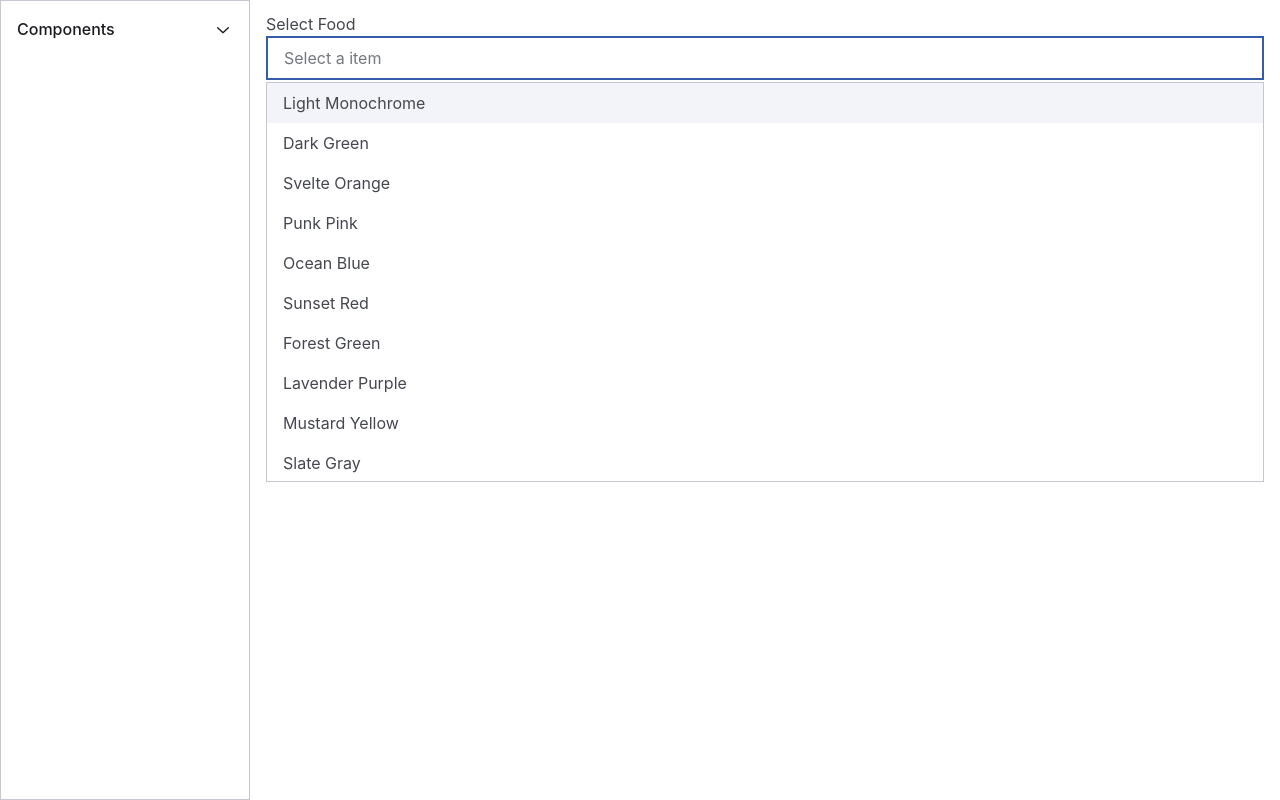
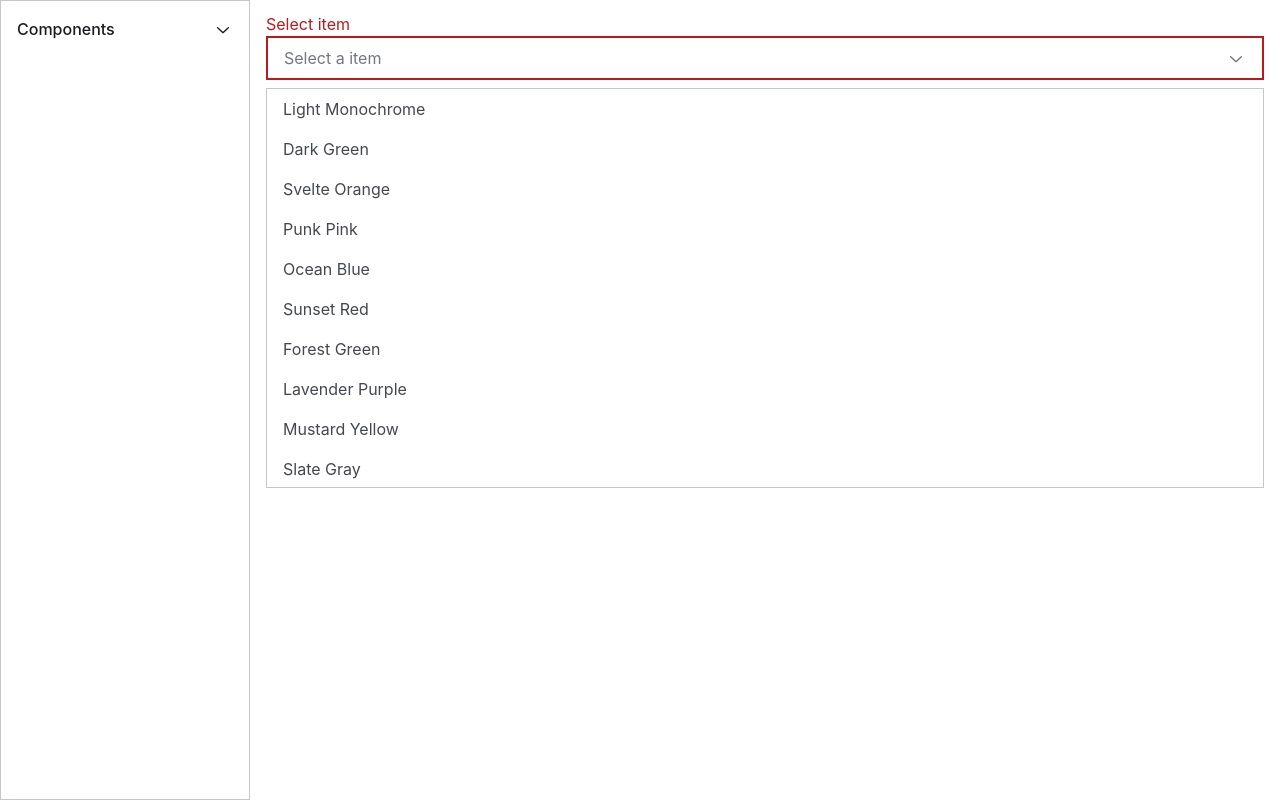
Before and after one commit to phamhaduy95/react-component-lib, a React (Vite) app: page /components/select in a window 1280 px wide. Both pictures are taken after a click on the button "Select a item". Built offline with nearby package versions, Linux system fonts and the light colour scheme.

Commit message:
replace Select implementation from Radix to Ark UI

```diff
--- a/src/components/Select/Select.css
+++ /dev/null
@@ -1,44 +0,0 @@
-.Select_Field {
-	height: var(--spacing-container-lg);
-	cursor: pointer;
-	border: 1px solid var(--color-outline);
-	border-radius: var(--radius-sm);
-	width: 100%;
-	padding-inline: 16px;
-	padding-block: 8px;
-	caret-color: #0000;
-	align-items: center;
-	display: flex;
-}
-.Select_Field > .Select_Value {
-	text-wrap: nowrap;
-	text-overflow: ellipsis;
-	overflow: hidden;
-}
-.Select_Field[data-placeholder] {
-	color: var(--color-outline);
-}
-.Select_Field:is(:focus, [data-state='open']) {
-	border: 2px solid var(--color-primary);
-	outline-style: none;
-}
-.Select_Field[data-status='error'] {
-	border-color: var(--color-error);
-}
-.Select_Field[data-status='warning'] {
-	border-color: var(--color-warning);
-}
-.Select_Field[data-status='success'] {
-	border-color: var(--color-success);
-}
-.Menu.SelectContent {
-	min-width: var(--radix-select-trigger-width);
-	max-height: 50dvh;
-}
-.SelectItem[data-state='checked'] {
-	background-color: var(--color-primary-container);
-	color: var(--color-on-primary-container);
-}
-.SelectItem[data-state='checked'] > .MenuItem_TrailingIcon {
-	color: var(--color-primary);
-}
--- a/src/components/Select/Select.tsx
+++ /dev/null
@@ -1,96 +0,0 @@
-import { Select as RadixSelect } from 'radix-ui';
-
-import SelectGroup from './SelectGroup';
-import SelectItem from './SelectItem';
-
-import FormLabel from '@components/FormLabel/FormLabel';
-import SupportingText from '@components/SupportingText';
-import { FormStatus } from '@components/type';
-import { HTMLAttributes, Ref, useId } from 'react';
-import '../Menu/Menu.css';
-import './Select.css';
-
-type SelectItem = { value: string; label: string; disabled?: boolean };
-
-export type GroupItem = { label: string; items: SelectItem[] };
-
-export type SelectProps = HTMLAttributes<HTMLSelectElement> &
-	RadixSelect.SelectProps & {
-		className?: string;
-		disabled?: boolean;
-		items?: Array<SelectItem>;
-		label?: string;
-		placeholder?: string;
-		supportingText?: string;
-		preventScroll?: boolean;
-		ref?: Ref<HTMLButtonElement>;
-		status?: FormStatus;
-		required?: boolean;
-	};
-
-const Select = ({
-	value,
-	onValueChange,
-	items,
-	ref,
-	placeholder,
-	status,
-	disabled,
-	label,
-	supportingText,
-	required
-}: SelectProps) => {
-	const labelId = useId();
-	const supportingId = useId();
-
-	return (
-		<RadixSelect.Root
-			value={value}
-			onValueChange={onValueChange}
-			disabled={disabled}
-			autoComplete="A"
-		>
-			<div className="Select">
-				<FormLabel type="p" id={labelId} status={status} required={required}>
-					{label}
-				</FormLabel>
-				<RadixSelect.Trigger
-					className="Select_Field"
-					ref={ref}
-					aria-labelledby={label ? labelId : undefined}
-					aria-describedby={supportingText ? supportingId : undefined}
-				>
-					<RadixSelect.Value className="Select_Value" placeholder={placeholder} />
-				</RadixSelect.Trigger>
-				<SupportingText>{supportingText}</SupportingText>
-			</div>
-			<RadixSelect.Portal>
-				<RadixSelect.Content
-					className="Menu SelectContent"
-					position="popper"
-					sideOffset={2}
-				>
-					<RadixSelect.Viewport className="SelectViewport">
-						{renderSelectItems(items)}
-					</RadixSelect.Viewport>
-				</RadixSelect.Content>
-			</RadixSelect.Portal>
-		</RadixSelect.Root>
-	);
-};
-
-export default Select;
-
-const renderSelectItems = (items: SelectProps['items'] = []) => {
-	return items.map((item) => {
-		if (isGroupItem(item)) {
-			const { group } = item;
-			return <SelectGroup group={group} />;
-		}
-		return <SelectItem {...item} />;
-	});
-};
-
-const isGroupItem = (item: SelectItem | { group: GroupItem }): item is { group: GroupItem } => {
-	return 'group' in item;
-};
--- a/src/components/Select/SelectGroup.tsx
+++ /dev/null
@@ -1,29 +0,0 @@
-import { Select as RadixSelect } from 'radix-ui';
-import { GroupItem } from './Select';
-import SelectItem from './SelectItem';
-
-type SelectGroupProps = {
-	group: GroupItem;
-};
-
-const SelectGroup = ({ group }: SelectGroupProps) => {
-	const { items, label } = group;
-
-	return (
-		<>
-			<RadixSelect.Group className="SelectGroup">
-				{label && (
-					<RadixSelect.Label className="SelectGroup_Label">label</RadixSelect.Label>
-				)}
-				{items.map((item) => (
-					<SelectItem value={item.value} disabled={item.disabled}>
-						{item.label}
-					</SelectItem>
-				))}
-			</RadixSelect.Group>
-			<RadixSelect.Separator />
-		</>
-	);
-};
-
-export default SelectGroup;
--- a/src/components/Select/SelectItem.tsx
+++ /dev/null
@@ -1,27 +0,0 @@
-import { CheckIcon } from '@radix-ui/react-icons';
-import classNames from 'classnames';
-import { Select as RadixSelect } from 'radix-ui';
-
-type SelectItemProps = RadixSelect.SelectItemProps & {
-	children?: React.ReactNode;
-	className?: string;
-	ref?: React.Ref<HTMLDivElement>;
-	label?: string;
-};
-
-const SelectItem = ({ label, className, ref, ...rest }: SelectItemProps) => {
-	return (
-		<RadixSelect.Item
-			{...rest}
-			className={classNames('Menu_Item SelectItem', className)}
-			ref={ref}
-		>
-			<RadixSelect.ItemText>{label}</RadixSelect.ItemText>
-			<RadixSelect.ItemIndicator className="MenuItem_TrailingIcon" asChild>
-				<CheckIcon height={20} width={20} />
-			</RadixSelect.ItemIndicator>
-		</RadixSelect.Item>
-	);
-};
-
-export default SelectItem;
--- a/src/components/Select/index.ts
+++ /dev/null
@@ -1,2 +0,0 @@
-export * from './Select';
-export { default } from './Select';
--- /dev/null
+++ b/src/components/SingleSelect/Select.css
@@ -0,0 +1,65 @@
+.Select_Field {
+	height: var(--spacing-container-lg);
+	cursor: pointer;
+	border: 1px solid var(--color-outline);
+	border-radius: var(--radius-sm);
+	width: 100%;
+	padding-inline: 16px;
+	padding-block: 8px;
+	caret-color: #0000;
+	align-items: center;
+	display: flex;
+
+	& > .Select_Value {
+		text-wrap: nowrap;
+		text-overflow: ellipsis;
+		overflow: hidden;
+	}
+
+	& > .Select_TrailingIcon {
+		margin-left: auto;
+		display: flex;
+		align-items: center;
+		color: var(--color-outline);
+
+		.Select_ClearButton {
+			cursor: pointer;
+		}
+
+		&:has(.Select_ClearButton:not([hidden])) {
+			> .Select_ToggleIcon {
+				display: none;
+			}
+		}
+	}
+
+	&[data-placeholder-shown] {
+		color: var(--color-outline);
+	}
+	&:is(:focus, [data-state='open']) {
+		border: 2px solid var(--color-primary);
+		outline-style: none;
+	}
+	&[data-status='error'] {
+		border-color: var(--color-error);
+	}
+	&[data-status='warning'] {
+		border-color: var(--color-warning);
+	}
+	&[data-status='success'] {
+		border-color: var(--color-success);
+	}
+}
+
+.Menu.SelectContent {
+	min-width: var(--reference-width);
+	max-height: 50dvh;
+	overflow: auto;
+}
+.SelectItem[data-state='checked'] {
+	background-color: var(--color-primary-container);
+	color: var(--color-on-primary-container);
+}
+.SelectItem[data-state='checked'] > .MenuItem_TrailingIcon {
+	color: var(--color-primary);
+}
--- /dev/null
+++ b/src/components/SingleSelect/Select.tsx
@@ -0,0 +1,96 @@
+import { Portal } from '@ark-ui/react/portal';
+import { Select, createListCollection } from '@ark-ui/react/select';
+import SupportingText from '@components/SupportingText';
+import { FormStatus } from '@components/type';
+import { CheckIcon, ChevronDownIcon, Cross2Icon } from '@radix-ui/react-icons';
+import { HTMLAttributes, Ref } from 'react';
+
+import '../Menu/Menu.css';
+import './Select.css';
+
+type SelectItem = { value: string; label: string; disabled?: boolean };
+
+export type SelectProps = HTMLAttributes<HTMLButtonElement> & {
+	className?: string;
+	disabled?: boolean;
+	items?: Array<SelectItem>;
+	label?: string;
+	placeholder?: string;
+	supportingText?: string;
+	ref?: Ref<HTMLButtonElement>;
+	status?: FormStatus;
+	required?: boolean;
+	deselectable?: boolean;
+	loopFocus?: boolean;
+	clearable?: boolean;
+};
+
+const SelectV2 = ({
+	items = [],
+	status,
+	label,
+	ref,
+	placeholder,
+	disabled,
+	deselectable,
+	supportingText,
+	loopFocus,
+	clearable
+}: SelectProps) => {
+	const collection = createListCollection({ items });
+	return (
+		<Select.Root
+			className="Select_Root"
+			collection={collection}
+			disabled={disabled}
+			deselectable={deselectable}
+			loopFocus={loopFocus}
+		>
+			<Select.Label className="FormLabel" data-status={status}>
+				{label}
+			</Select.Label>
+			<Select.Control asChild>
+				<>
+					<Select.Trigger ref={ref} className="Select_Field" data-status={status}>
+						<Select.ValueText className="Select_Value" placeholder={placeholder} />
+						<div className="Select_TrailingIcon">
+							<ChevronDownIcon className="Select_ToggleIcon" width={20} height={20} />
+							{clearable ? (
+								<Select.ClearTrigger className="Select_ClearButton">
+									<Cross2Icon width={20} height={20} />
+								</Select.ClearTrigger>
+							) : null}
+						</div>
+					</Select.Trigger>
+				</>
+			</Select.Control>
+			<SupportingText status={status}>{supportingText}</SupportingText>
+			<Portal>
+				<Select.Positioner className="Positioner">
+					<Select.Content className="Menu SelectContent" asChild>
+						<ul>
+							{collection.items.map((item) => (
+								<Select.Item
+									className="Menu_Item SelectItem"
+									key={item.value}
+									item={item}
+									asChild
+								>
+									<li>
+										<Select.ItemText>{item.label}</Select.ItemText>
+										<Select.ItemIndicator className="MenuItem_TrailingIcon">
+											<CheckIcon height={16} width={16} />
+										</Select.ItemIndicator>
+									</li>
+								</Select.Item>
+							))}
+						</ul>
+					</Select.Content>
+				</Select.Positioner>
+			</Portal>
+			<Select.HiddenSelect />
+		</Select.Root>
+	);
+};
+
+export default SelectV2;
--- a/src/pages/components/select/SelectPage.tsx
+++ b/src/pages/components/select/SelectPage.tsx
@@ -1,7 +1,7 @@
-import Select, { SelectProps } from '@components/Select/Select';
+import SelectV2 from '@components/SingleSelect/Select';
 
 const SelectPage = () => {
-	const items: SelectProps['items'] = [
+	const items = [
 		{ value: 'light-monochrome', label: 'Light Monochrome' },
 		{ value: 'dark-green', label: 'Dark Green' },
 		{ value: 'svelte-orange', label: 'Svelte Orange' },
@@ -22,12 +22,19 @@ const SelectPage = () => {
 		{ value: 'deep-purple', label: 'Deep Purple' },
 		{ value: 'turquoise-blue', label: 'Turquoise Blue' },
 		{ value: 'burnt-orange', label: 'Burnt Orange' },
-		{ value: 'b-orange', label: 'Burnt Orange' }
+		{ value: 'b-orange', label: 'Burnt Orange', disabled: true }
 	];
 
 	return (
 		<div>
-			<Select label="Select Food" placeholder="Select a item" items={items} />
+			<SelectV2
+				items={items}
+				placeholder="Select a item"
+				label="Select item"
+				clearable
+				supportingText="Aa"
+				status="error"
+			/>
 		</div>
 	);
 };
```
